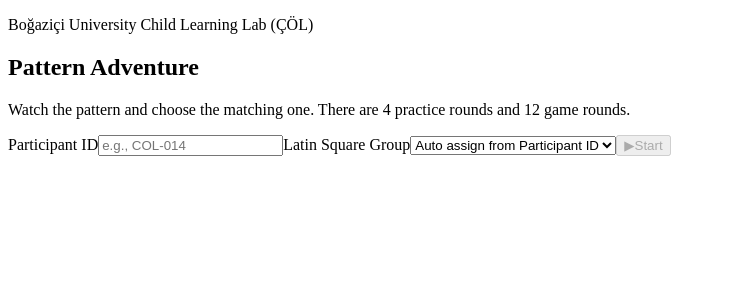
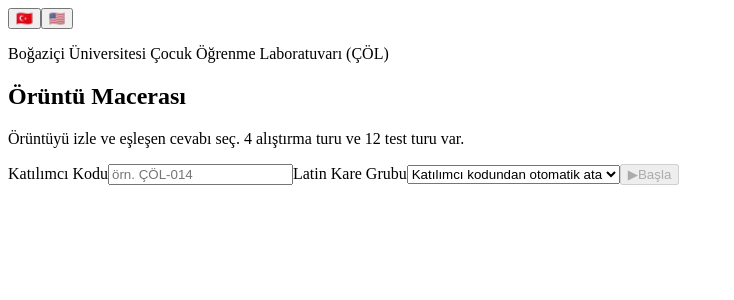
Before and after one commit to serkanozeltx/playground, a React (Vite) app: page / in a window 1280 px wide. Shown: the top 300 px of the page, without its empty margins (0-734 px from the left). Built offline with nearby package versions, Linux system fonts and the light colour scheme; the HTML template or start-up script is replaced by a standard one.

Commit message:
Language support is added.

```diff
--- a/src/App.jsx
+++ b/src/App.jsx
@@ -6,6 +6,7 @@
 import { assignLatinGroup, buildSessionQuestions } from './data/experimentConfig';
 import { autoDownloadCsv, postResultsToGoogleSheets } from './utils/results';
 import { serializeResponse } from './utils/pattern';
+import { DEFAULT_LANGUAGE, getCopy } from './i18n';
 
 const PRACTICE_COUNT = 4;
 
@@ -16,6 +17,7 @@
 
 export default function App() {
   const [phase, setPhase] = useState('start');
+  const [language, setLanguage] = useState(DEFAULT_LANGUAGE);
   const [participantID, setParticipantID] = useState('');
   const [groupChoice, setGroupChoice] = useState('auto');
   const [assignedGroup, setAssignedGroup] = useState('A');
@@ -29,6 +31,7 @@
   const totalQuestions = questions.length;
 
   const csvFileName = useMemo(() => makeFileName(participantID), [participantID]);
+  const copy = useMemo(() => getCopy(language), [language]);
 
   function startExperiment() {
     const finalGroup = groupChoice === 'auto' ? assignLatinGroup(participantID) : groupChoice;
@@ -86,6 +89,10 @@
   }
 
   useEffect(() => {
+    document.documentElement.lang = language;
+  }, [language]);
+
+  useEffect(() => {
     if (phase !== 'finished' || autoExportDone || results.length === 0) {
       return;
     }
@@ -101,8 +108,11 @@
   if (phase === 'start') {
     return (
       <StartScreen
+        language={language}
+        copy={copy}
         participantID={participantID}
         groupChoice={groupChoice}
+        onLanguageChange={setLanguage}
         onParticipantIDChange={setParticipantID}
         onGroupChoiceChange={setGroupChoice}
         onStart={startExperiment}
@@ -113,6 +123,7 @@
   if (phase === 'running' && currentQuestion) {
     return (
       <QuestionScreen
+        copy={copy}
         question={currentQuestion}
         questionIndex={currentIndex}
         totalQuestions={totalQuestions}
@@ -122,11 +133,12 @@
   }
 
   if (phase === 'transition') {
-    return <TransitionScreen onContinue={continueAfterPractice} />;
+    return <TransitionScreen copy={copy} onContinue={continueAfterPractice} />;
   }
 
   return (
     <ThankYouScreen
+      copy={copy}
       participantID={participantID}
       groupID={assignedGroup}
       resultsCount={results.length}
--- a/src/components/MultipleChoiceOptions.jsx
+++ b/src/components/MultipleChoiceOptions.jsx
@@ -25,9 +25,9 @@
   );
 }
 
-export default function MultipleChoiceOptions({ options, selectedIndex, onSelect }) {
+export default function MultipleChoiceOptions({ copy, options, selectedIndex, onSelect }) {
   return (
-    <div className="mc-options-grid" role="list" aria-label="Answer options">
+    <div className="mc-options-grid" role="list" aria-label={copy.question.answerOptionsAria}>
       {options.map((option, index) => (
         <button
           type="button"
--- a/src/components/StartScreen.jsx
+++ b/src/components/StartScreen.jsx
@@ -1,18 +1,43 @@
 import { LATIN_GROUP_IDS } from '../data/experimentConfig';
+import { LANGUAGE_OPTIONS } from '../i18n';
 
-export default function StartScreen({ participantID, groupChoice, onParticipantIDChange, onGroupChoiceChange, onStart }) {
+export default function StartScreen({
+  language,
+  copy,
+  participantID,
+  groupChoice,
+  onLanguageChange,
+  onParticipantIDChange,
+  onGroupChoiceChange,
+  onStart,
+}) {
   return (
     <main className="page page-start">
       <section className="card hero-card">
-        <p className="lab-eyebrow">Boğaziçi University Child Learning Lab (ÇÖL)</p>
-        <h1 className="title">Pattern Adventure</h1>
-        <p className="subtitle">
-          Watch the pattern and choose the matching one. There are 4 practice rounds and 12 game rounds.
-        </p>
+        <div className="language-switcher" role="group" aria-label={copy.screenReader.languageSwitcher}>
+          {LANGUAGE_OPTIONS.map((option) => (
+            <button
+              type="button"
+              key={option.code}
+              className={`language-button ${language === option.code ? 'is-active' : ''}`}
+              onClick={() => onLanguageChange(option.code)}
+              title={option.label}
+              aria-label={option.code === 'tr' ? copy.screenReader.turkish : copy.screenReader.english}
+            >
+              <span className="language-flag" aria-hidden="true">
+                {option.flag}
+              </span>
+            </button>
+          ))}
+        </div>
+
+        <p className="lab-eyebrow">{copy.start.labName}</p>
+        <h1 className="title">{copy.start.title}</h1>
+        <p className="subtitle">{copy.start.subtitle}</p>
 
         <div className="start-form">
           <label className="field-label" htmlFor="participant-id">
-            Participant ID
+            {copy.start.participantId}
           </label>
           <input
             id="participant-id"
@@ -20,12 +45,12 @@
             type="text"
             value={participantID}
             onChange={(event) => onParticipantIDChange(event.target.value)}
-            placeholder="e.g., COL-014"
+            placeholder={copy.start.participantPlaceholder}
             autoComplete="off"
           />
 
           <label className="field-label" htmlFor="latin-group">
-            Latin Square Group
+            {copy.start.latinGroup}
           </label>
           <select
             id="latin-group"
@@ -33,17 +58,17 @@
             value={groupChoice}
             onChange={(event) => onGroupChoiceChange(event.target.value)}
           >
-            <option value="auto">Auto assign from Participant ID</option>
+            <option value="auto">{copy.start.autoAssign}</option>
             {LATIN_GROUP_IDS.map((group) => (
               <option value={group} key={group}>
-                Group {group}
+                {copy.start.groupLabel} {group}
               </option>
             ))}
           </select>
 
           <button type="button" className="cta-button" onClick={onStart} disabled={!participantID.trim()}>
             <span aria-hidden="true">▶</span>
-            <span>Start</span>
+            <span>{copy.start.start}</span>
           </button>
         </div>
       </section>
--- a/src/components/StimulusSequence.jsx
+++ b/src/components/StimulusSequence.jsx
@@ -45,11 +45,11 @@
   );
 }
 
-export default function StimulusSequence({ pattern, orientation = 'horizontal', hidden = false }) {
+export default function StimulusSequence({ pattern, orientation = 'horizontal', hidden = false, copy }) {
   if (hidden) {
     return (
       <div className="stimulus-hidden" role="status" aria-live="polite">
-        Pattern hidden. Choose the matching answer.
+        {copy.question.hiddenPattern}
       </div>
     );
   }
--- /dev/null
+++ b/src/i18n.js
@@ -0,0 +1,152 @@
+export const DEFAULT_LANGUAGE = 'tr';
+
+export const LANGUAGE_OPTIONS = [
+  { code: 'tr', flag: '🇹🇷', label: 'Türkçe' },
+  { code: 'en', flag: '🇺🇸', label: 'English' },
+];
+
+export const COPY = {
+  tr: {
+    languageName: 'Türkçe',
+    screenReader: {
+      languageSwitcher: 'Dil seçimi',
+      turkish: 'Türkçe',
+      english: 'İngilizce',
+    },
+    start: {
+      labName: 'Boğaziçi Üniversitesi Çocuk Öğrenme Laboratuvarı (ÇÖL)',
+      title: 'Örüntü Macerası',
+      subtitle: 'Örüntüyü izle ve eşleşen cevabı seç. 4 alıştırma turu ve 12 test turu var.',
+      participantId: 'Katılımcı Kodu',
+      participantPlaceholder: 'örn. ÇÖL-014',
+      latinGroup: 'Latin Kare Grubu',
+      autoAssign: 'Katılımcı kodundan otomatik ata',
+      groupLabel: 'Grup',
+      start: 'Başla',
+    },
+    question: {
+      practice: 'Alıştırma',
+      test: 'Test',
+      skip: 'Geç',
+      hiddenPattern: 'Örüntü gizlendi. Eşleşen cevabı seç.',
+      readyAria: 'Hazırım',
+      continueAria: 'Devam',
+      nextAria: 'İleri',
+      confirmDialogAria: 'Cevabı onayla',
+      confirmTitle: 'Emin misin?',
+      confirmSubtitle: 'Bir sonraki soruya geçmek için hazır mısın?',
+      confirmBackAria: 'Tekrar kontrol et',
+      confirmNextAria: 'Evet, ileri',
+      answerOptionsAria: 'Cevap seçenekleri',
+      practiceCorrect: 'Doğru!',
+      practiceIncorrect: 'Bu değil. Devam edelim.',
+    },
+    dnd: {
+      shapeBank: 'Şekil havuzu',
+      emptySlot: 'Boş yer',
+      tapToClear: 'Temizlemek için dokun.',
+      slotFilled: '{shape}. Temizlemek için dokun.',
+    },
+    shapes: {
+      square: 'Kare',
+      circle: 'Daire',
+      triangle: 'Üçgen',
+      star: 'Yıldız',
+    },
+    transition: {
+      title: 'Alıştırma bitti.',
+      subtitle: 'Şimdi sıra sende. Gerçek bölüm başlıyor.',
+      cta: 'Benim Turum',
+    },
+    thankYou: {
+      title: 'Harika İş!',
+      subtitle: 'Tüm örüntü görevlerini tamamladın. Aferin!',
+      champion: 'Sen bir Örüntü Şampiyonusun!',
+      celebrationAlt: 'Kutlama animasyonu',
+      participant: 'Katılımcı',
+      latinGroup: 'Latin Grubu',
+      responses: 'Kaydedilen yanıtlar',
+      googleSheets: 'Google Sheets',
+      uploaded: 'Başarıyla yüklendi',
+      notUploaded: 'Yüklenemedi',
+      download: 'CSV Yedeğini İndir',
+    },
+  },
+  en: {
+    languageName: 'English',
+    screenReader: {
+      languageSwitcher: 'Language selector',
+      turkish: 'Turkish',
+      english: 'English',
+    },
+    start: {
+      labName: 'Boğaziçi University Child Learning Lab (ÇÖL)',
+      title: 'Pattern Adventure',
+      subtitle: 'Watch the pattern and choose the matching answer. There are 4 practice rounds and 12 test rounds.',
+      participantId: 'Participant ID',
+      participantPlaceholder: 'e.g. COL-014',
+      latinGroup: 'Latin Square Group',
+      autoAssign: 'Auto assign from Participant ID',
+      groupLabel: 'Group',
+      start: 'Start',
+    },
+    question: {
+      practice: 'Practice',
+      test: 'Test',
+      skip: 'Skip',
+      hiddenPattern: 'Pattern hidden. Choose the matching answer.',
+      readyAria: 'I am ready',
+      continueAria: 'Continue',
+      nextAria: 'Next',
+      confirmDialogAria: 'Confirm answer',
+      confirmTitle: 'Are you sure?',
+      confirmSubtitle: 'Are you ready to go to the next question?',
+      confirmBackAria: 'Check again',
+      confirmNextAria: 'Yes, next',
+      answerOptionsAria: 'Answer options',
+      practiceCorrect: 'Correct!',
+      practiceIncorrect: 'Not this one. Let us continue.',
+    },
+    dnd: {
+      shapeBank: 'Shape bank',
+      emptySlot: 'Empty slot',
+      tapToClear: 'Tap to clear.',
+      slotFilled: '{shape}. Tap to clear.',
+    },
+    shapes: {
+      square: 'Square',
+      circle: 'Circle',
+      triangle: 'Triangle',
+      star: 'Star',
+    },
+    transition: {
+      title: 'Practice is finished.',
+      subtitle: 'Now it is your turn. The real section is starting.',
+      cta: 'Start My Turn',
+    },
+    thankYou: {
+      title: 'Amazing Work!',
+      subtitle: 'You finished all pattern tasks. Super job!',
+      champion: 'You are a Pattern Champion!',
+      celebrationAlt: 'Kids cheering celebration animation',
+      participant: 'Participant',
+      latinGroup: 'Latin Group',
+      responses: 'Logged responses',
+      googleSheets: 'Google Sheets',
+      uploaded: 'Uploaded successfully',
+      notUploaded: 'Not uploaded',
+      download: 'Download CSV Backup',
+    },
+  },
+};
+
+export function getCopy(language) {
+  return COPY[language] ?? COPY[DEFAULT_LANGUAGE];
+}
+
+export function formatCopy(template, values) {
+  return Object.entries(values).reduce(
+    (result, [key, value]) => result.replaceAll(`{${key}}`, value),
+    template
+  );
+}
--- a/src/styles.css
+++ b/src/styles.css
@@ -70,6 +70,40 @@
 .hero-card {
   max-width: 780px;
   text-align: center;
+  position: relative;
+}
+
+.language-switcher {
+  position: absolute;
+  top: 16px;
+  right: 16px;
+  display: inline-flex;
+  gap: 8px;
+  padding: 6px;
+  border-radius: 999px;
+  background: rgba(232, 241, 251, 0.95);
+  border: 1px solid #c7d9ef;
+}
+
+.language-button {
+  border: 0;
+  width: 48px;
+  height: 48px;
+  border-radius: 999px;
+  display: grid;
+  place-items: center;
+  background: transparent;
+  transition: transform 140ms ease, background-color 140ms ease, box-shadow 140ms ease;
+}
+
+.language-button.is-active {
+  background: #ffffff;
+  box-shadow: 0 4px 12px rgba(29, 48, 72, 0.12);
+}
+
+.language-flag {
+  font-size: 1.5rem;
+  line-height: 1;
 }
 
 .lab-eyebrow {
@@ -614,6 +648,11 @@
     padding: 16px;
   }
 
+  .language-switcher {
+    top: 12px;
+    right: 12px;
+  }
+
   .question-card {
     height: min(calc(100dvh - 16px), 940px);
     padding: 12px;
@@ -629,6 +668,11 @@
 }
 
 @media (max-width: 600px) {
+  .language-switcher {
+    position: static;
+    margin: 0 auto 12px;
+  }
+
   .page-question {
     padding: 6px;
   }
```
Also changed, not shown: src/components/DndResponseBoard.jsx (+14 -7 lines), src/components/QuestionScreen.jsx (+17 -12 lines), src/components/ThankYouScreen.jsx (+11 -11 lines), src/components/TransitionScreen.jsx (+4 -4 lines), 1 other file (tests, documents, lock files or other folders).
